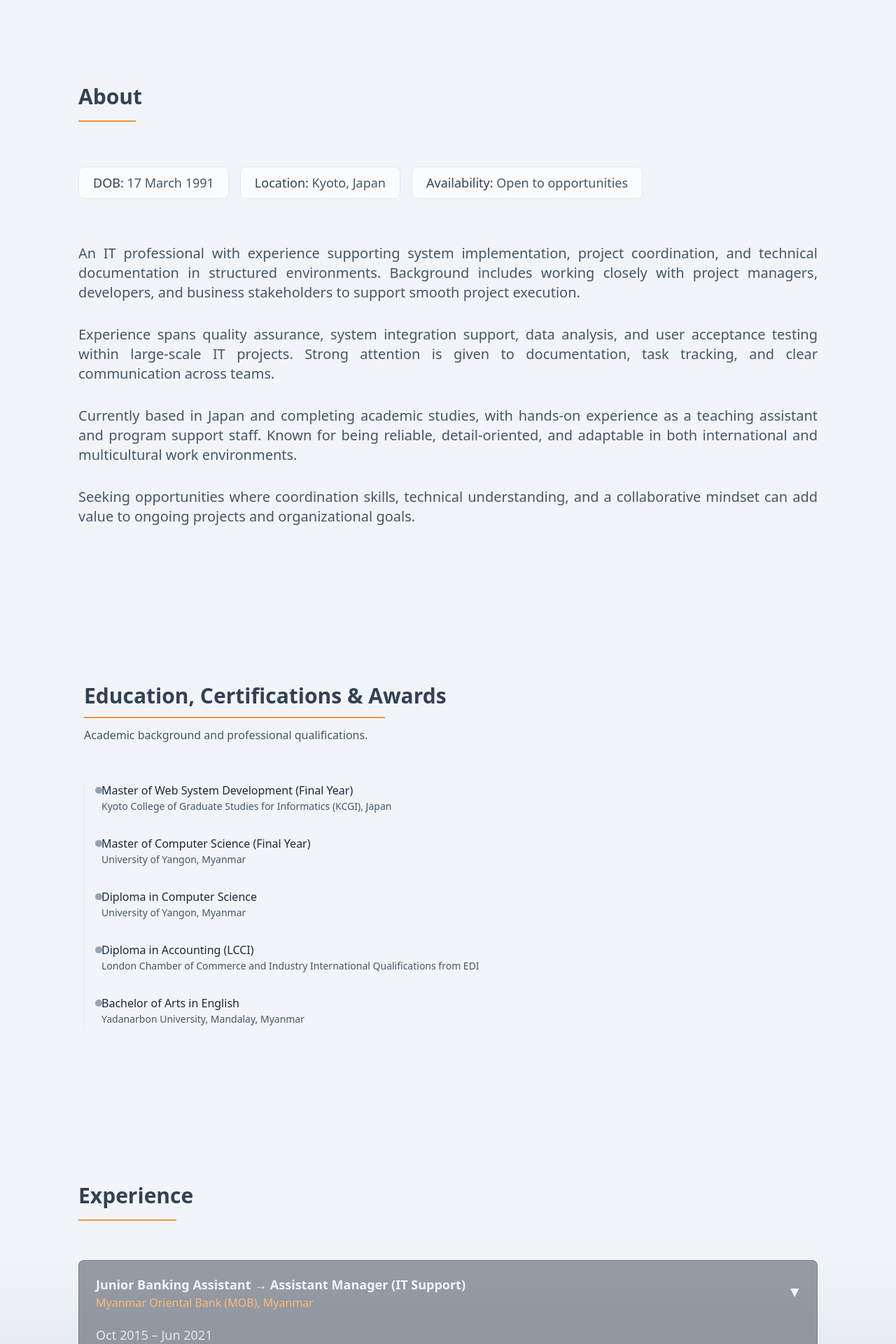
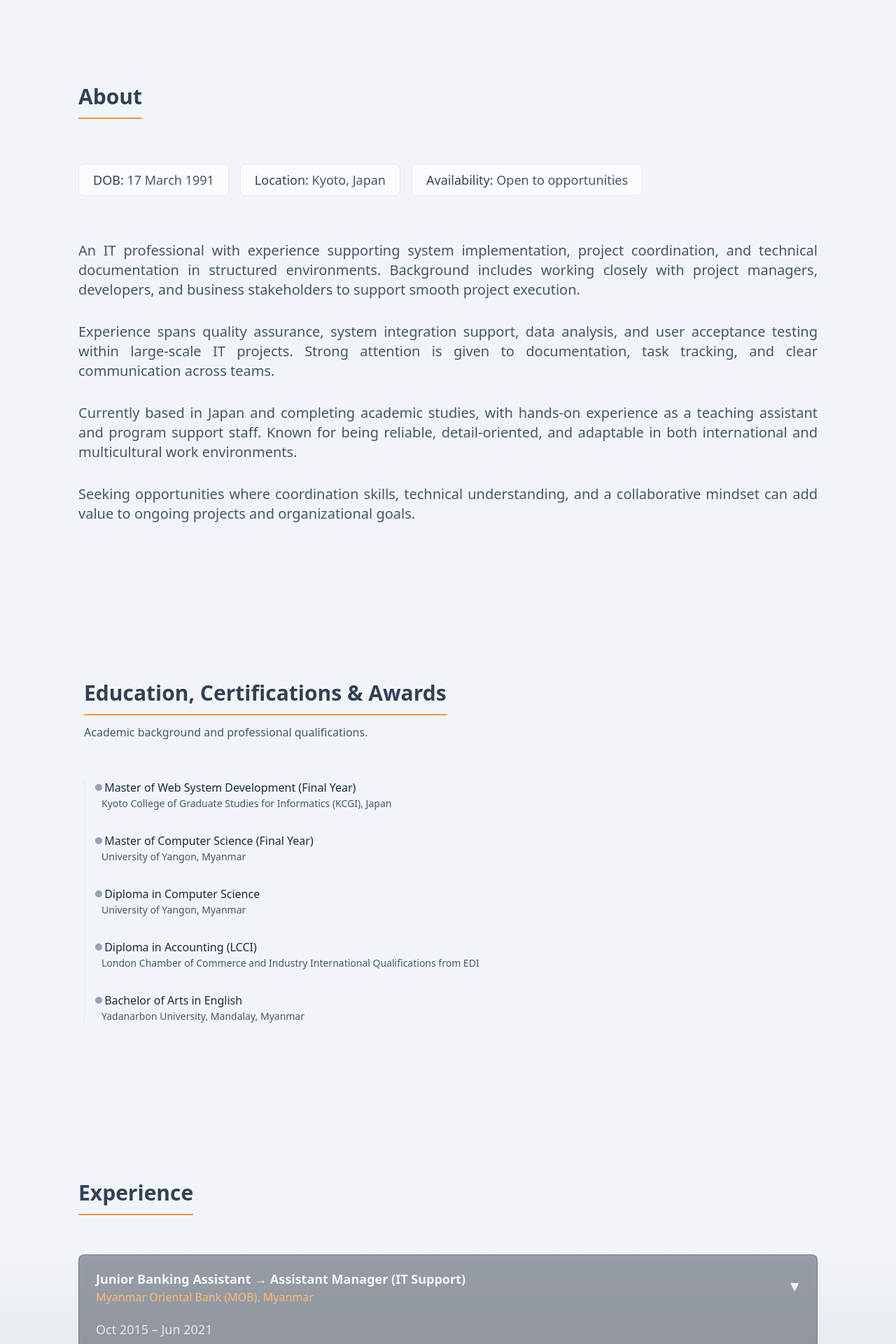
Before and after one commit to athida-github/ayeportfolio, a React (Vite) app: page / in a window 1280 px wide. Shown: the part 920-2840 px from the top of the page at 70% size. Built offline with nearby package versions, Linux system fonts and the light colour scheme.

Commit message:
11 commit by aye

```diff
--- a/src/components/About.tsx
+++ b/src/components/About.tsx
@@ -28,17 +28,24 @@ const About = () => {
           }}
           className="mb-16"
         >
-          <h2 className="text-2xl sm:text-3xl font-bold text-slate-700">
+          {/* <h2 className="text-2xl sm:text-3xl font-bold text-slate-700">
             About
-          </h2>
+          </h2> */}
+          <div className="inline-block">
+            <h2 className="text-2xl sm:text-3xl font-bold text-slate-700">
+              About
+            </h2>
+            {/* Animated underline */}
+            <motion.div
+              initial={{ width: 0 }}
+              whileInView={{ width: "100%" }}
+              transition={{ duration: 0.7, ease: "easeOut", delay: 0.15 }}
+              className="mt-3 h-[2px] bg-orange-400"
+            />
+          </div>
 
-          {/* Animated underline */}
-          <motion.div
-            initial={{ width: 0 }}
-            whileInView={{ width: "82px" }}
-            transition={{ duration: 0.8, ease, delay: 0.2 }}
-            className="mt-4 h-[2px] bg-orange-400"
-          />
+
+
         </motion.div>
 
         {/* PROFILE INFO */}
--- a/src/components/Comments.tsx
+++ b/src/components/Comments.tsx
@@ -88,15 +88,21 @@ const Comments = () => {
         {/* HEADER */}
         <div className="mb-12 flex flex-col sm:flex-row sm:justify-between sm:items-end gap-6">
           <div>
-            <h2 className="text-2xl sm:text-3xl font-semibold text-slate-100">
+            {/* <h2 className="text-2xl sm:text-3xl font-semibold text-slate-100">
+              What People Say
+            </h2> */}
+            <div className="inline-block">
+            <h2 className="text-2xl sm:text-3xl font-bold text-slate-300">
               What People Say
             </h2>
+            {/* Animated underline */}
             <motion.div
               initial={{ width: 0 }}
-              whileInView={{ width: "200px" }}
-              transition={{ duration: 0.7, ease: "easeInOut", delay: 0.15 }}
+              whileInView={{ width: "100%" }}
+              transition={{ duration: 0.7, ease: "easeOut", delay: 0.15 }}
               className="mt-3 h-[2px] bg-orange-400"
             />
+          </div>
             <p className="mt-2 text-slate-400 max-w-xl text-sm sm:text-base">
               Feedback from colleagues and collaborators.
             </p>
--- a/src/components/Contact.tsx
+++ b/src/components/Contact.tsx
@@ -68,14 +68,27 @@ const Contact = () => {
         >
           {/* HEADER */}
           <div className="text-center mb-10">
-            <h2 className="text-4xl sm:text-5xl font-semibold tracking-tight">
+            {/* <h2 className="text-4xl sm:text-5xl font-semibold tracking-tight">
               Let&apos;s work together
-            </h2>
+            </h2> */}
 
             {/* <p className="mt-4 text-slate-400 leading-relaxed">
               Have a project in mind or want to collaborate?
               Send me a message and I’ll get back to you within 24 hours.
             </p> */}
+            <div className="inline-block">
+            <h2 className="text-2xl sm:text-3xl font-bold text-slate-300">
+              Let&apos;s work together
+            </h2>
+            {/* Animated underline */}
+            <motion.div
+              initial={{ width: 0 }}
+              whileInView={{ width: "100%" }}
+              transition={{ duration: 0.7, ease: "easeOut", delay: 0.15 }}
+              className="mt-3 h-[2px] bg-orange-400"
+            />
+          </div>
+
           </div>
 
           {/* FORM */}
--- a/src/components/Education.tsx
+++ b/src/components/Education.tsx
@@ -50,16 +50,18 @@ const Education = () => {
             },
           }}
         >
-          <h2 className="text-3xl font-semibold text-slate-700">
+          <div className="inline-block">
+            <h2 className="text-2xl sm:text-3xl font-bold text-slate-700">
               Education, Certifications & Awards
             </h2>
 
             <motion.div
               initial={{ width: 0 }}
-            whileInView={{ width: "430px" }}
-            transition={{ duration: 0.7, ease, delay: 0.15 }}
+              whileInView={{ width: "100%" }}
+              transition={{ duration: 0.7, ease: "easeOut", delay: 0.15 }}
               className="mt-3 h-[2px] bg-orange-400"
             />
+          </div>
 
           <p className="mt-3 text-base text-slate-600 max-w-2xl">
             Academic background and professional qualifications.
@@ -88,10 +90,10 @@ const Education = () => {
               className="relative"
             >
               {/* Timeline dot */}
-              <span className="absolute -left-[9px] top-[6px] w-2.5 h-2.5 rounded-full bg-slate-400" />
+              <span className="absolute -left-[9px] top-[6px] w-2.5 h-2.5 rounded-full bg-slate-400  shrink-0" />
 
-              <p className="text-base font-medium text-slate-800 leading-snug">
-                {item.title}
+              <p className="text-base font-medium text-slate-800 leading-snug shrink-0">
+                <span>&nbsp;{item.title}</span>
               </p>
               <p className="mt-0.5 text-sm text-slate-600">
                 {item.place}
--- a/src/components/Experience.tsx
+++ b/src/components/Experience.tsx
@@ -175,16 +175,18 @@ const Experience = () => {
         className="max-w-7xl mx-auto px-4 py-32"
       >
         {/* Section title */}
+          <div className="inline-block">
             <h2 className="text-2xl sm:text-3xl font-bold text-slate-700">
               Experience
             </h2>
             {/* Animated underline */}
             <motion.div
               initial={{ width: 0 }}
-            whileInView={{ width: "140px" }}
-            transition={{ duration: 0.8, delay: 0.2 }}
-            className="mt-4 h-[2px] bg-orange-400 mb-14"
+              whileInView={{ width: "100%" }}
+              transition={{ duration: 0.7, ease: "easeOut", delay: 0.15 }}
+              className="mt-3 h-[2px] bg-orange-400 mb-14"
             />
+          </div>
 
         <div className="space-y-6">
           {experiences.map((exp, index) => {
--- a/src/components/Skills.tsx
+++ b/src/components/Skills.tsx
@@ -31,7 +31,7 @@ const skillGroups = [
     items: [
       "HTML, CSS, JavaScript",
       "React (Basic to Intermediate)",
-      "Java (Fundamental)",
+      "Java, Python, Kotlin (Fundamental)",
       "REST API Consumption & Integration",
       "Web Application Structure & Component Design",
     ],
@@ -60,16 +60,20 @@ const Skills = () => {
           viewport={{ once: true }}
           transition={{ duration: 0.8, ease }}
         >
-          <h2 className="text-3xl font-semibold text-slate-700">
-            Skills & Proficiencies
-          </h2>
+          <div className="inline-block">
+            <h2 className="text-2xl sm:text-3xl font-bold text-slate-700">
+              Skills & Proficiencies
+            </h2>
+            {/* Animated underline */}
+            <motion.div
+              initial={{ width: 0 }}
+              whileInView={{ width: "100%" }}
+              transition={{ duration: 0.7, ease: "easeOut", delay: 0.15 }}
+              className="mt-3 h-[2px] bg-orange-400"
+            />
+          </div>
 
-          <motion.div
-            initial={{ width: 0 }}
-            whileInView={{ width: "250px" }}
-            transition={{ duration: 0.7, ease, delay: 0.15 }}
-            className="mt-3 h-[2px] bg-orange-400"
-          />
+
 
           <p className="mt-3 text-base text-slate-600 max-w-2xl">
             A combination of professional, technical, and development skills.
--- a/src/components/Works.tsx
+++ b/src/components/Works.tsx
@@ -146,16 +146,18 @@ const Works = () => {
     <Reveal>
       <section id="projects" className="max-w-7xl mx-auto px-4 py-32">
         {/* Title */}
+        <div className="inline-block">
             <h2 className="text-2xl sm:text-3xl font-bold text-slate-700">
               Projects
             </h2>
-
+            {/* Animated underline */}
             <motion.div
               initial={{ width: 0 }}
-          whileInView={{ width: "88px" }}
-          transition={{ duration: 0.8, delay: 0.2 }}
-          className="mt-4 h-[2px] bg-orange-400 mb-10"
+              whileInView={{ width: "100%" }}
+              transition={{ duration: 0.7, ease: "easeOut", delay: 0.15 }}
+              className="mt-3 h-[2px] bg-orange-400 mb-14"
             />
+          </div>
 
         {/* 🔹 Category Filter */}
         <div className="flex flex-wrap gap-3 mb-14">
@@ -217,7 +219,7 @@ const Works = () => {
                     </div>
 
                     <span
-                      className={`transition-transform text-slate-400 ${
+                      className={`transition-transform text-slate-300 ${
                         isOpen ? "rotate-90" : ""
                       }`}
                     >
```
Lines whose indentation alone changed are shown as unchanged.
